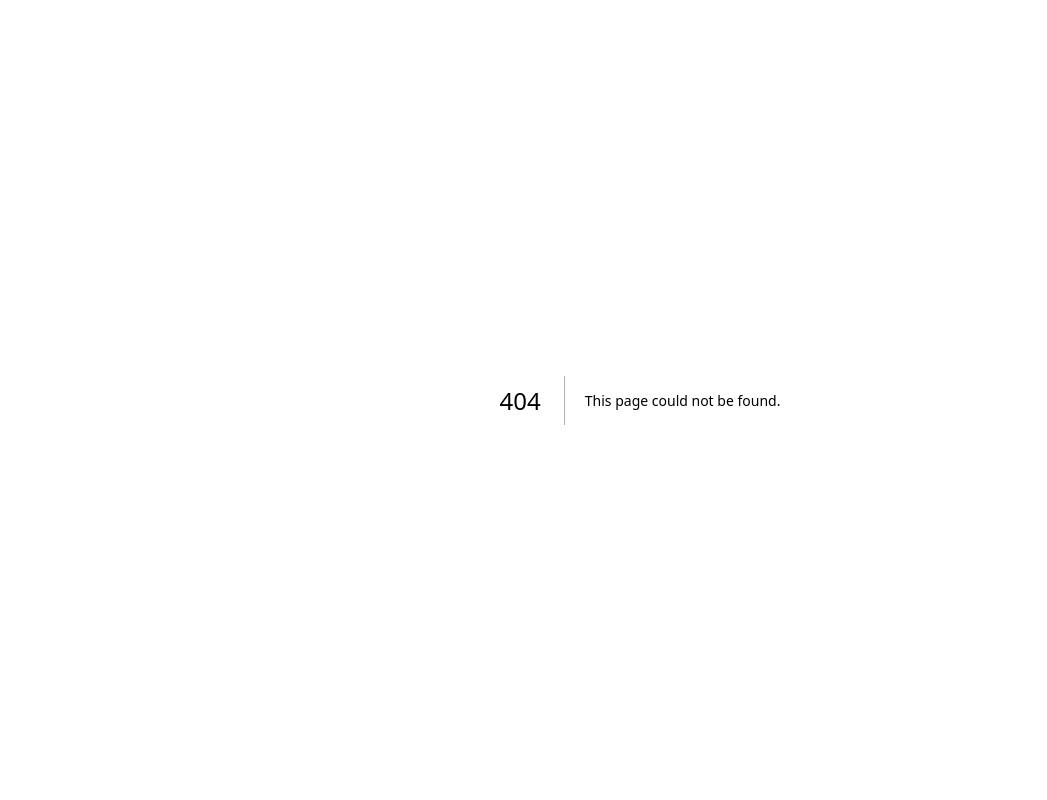
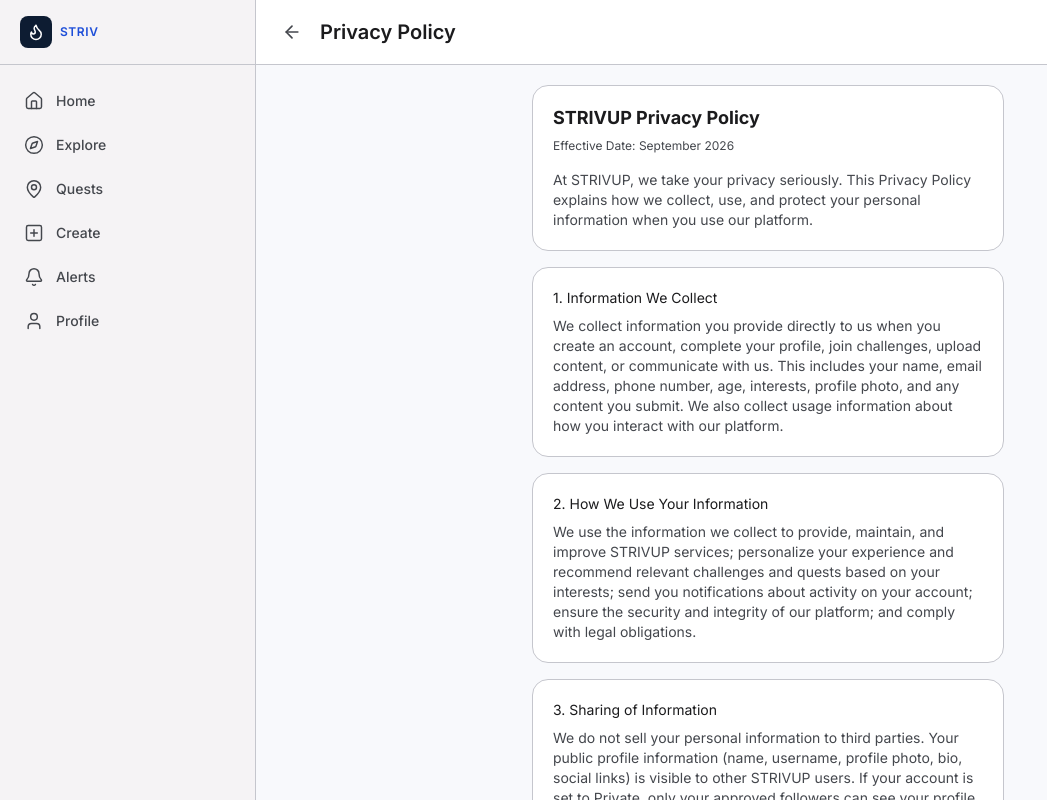
Before and after one commit to Aditya-tech18/StrivUp, a Next.js app: page /settings/privacy-policy in a window 1280 px wide. Before the commit this address had no page. Shown: the top 800 px of the page, without its empty margins (0-1047 px from the left). Built offline with nearby package versions, Linux system fonts and the light colour scheme; no server answers.

Commit message:
feat(settings): privacy policy page

```diff
--- /dev/null
+++ b/src/app/(app)/settings/privacy-policy/page.tsx
@@ -0,0 +1,86 @@
+"use client";
+
+import { useRouter } from "next/navigation";
+import { ArrowLeft } from "lucide-react";
+
+const SECTIONS = [
+  {
+    title: "1. Information We Collect",
+    content: "We collect information you provide directly to us when you create an account, complete your profile, join challenges, upload content, or communicate with us. This includes your name, email address, phone number, age, interests, profile photo, and any content you submit. We also collect usage information about how you interact with our platform.",
+  },
+  {
+    title: "2. How We Use Your Information",
+    content: "We use the information we collect to provide, maintain, and improve STRIVUP services; personalize your experience and recommend relevant challenges and quests based on your interests; send you notifications about activity on your account; ensure the security and integrity of our platform; and comply with legal obligations.",
+  },
+  {
+    title: "3. Sharing of Information",
+    content: "We do not sell your personal information to third parties. Your public profile information (name, username, profile photo, bio, social links) is visible to other STRIVUP users. If your account is set to Private, only your approved followers can see your profile and activity. We may share information with service providers who assist in operating our platform, subject to confidentiality agreements.",
+  },
+  {
+    title: "4. Data Storage & Security",
+    content: "Your data is stored securely using Supabase infrastructure with Row Level Security (RLS) policies that ensure users can only access their own private data. We use industry-standard encryption for data in transit and at rest. Profile photos are stored in secure cloud storage buckets accessible only by the account owner.",
+  },
+  {
+    title: "5. Your Rights",
+    content: "You have the right to access, update, or delete your personal information at any time through your Account Settings. You may also deactivate your account to temporarily hide your profile while preserving your data. For permanent deletion, use the Delete Account option in Settings. We will process your request in accordance with applicable law.",
+  },
+  {
+    title: "6. Interests & Recommendations",
+    content: "The interests you select in your profile are used to personalize your experience on STRIVUP — including recommending challenges and quests relevant to your goals. This data is stored securely and is used only within the STRIVUP platform for personalization purposes.",
+  },
+  {
+    title: "7. Cookies & Analytics",
+    content: "STRIVUP uses cookies and similar technologies to maintain your session and improve platform functionality. We may use analytics tools to understand how users interact with our platform in aggregate, without identifying individual users.",
+  },
+  {
+    title: "8. Children's Privacy",
+    content: "STRIVUP is not intended for users under the age of 13. We do not knowingly collect personal information from children under 13. If we become aware that we have collected information from a child under 13, we will take steps to delete that information.",
+  },
+  {
+    title: "9. Changes to This Policy",
+    content: "We may update this Privacy Policy from time to time. We will notify you of any significant changes by posting the new policy on this page and updating the effective date. Your continued use of STRIVUP after changes constitutes your acceptance of the updated policy.",
+  },
+  {
+    title: "10. Contact",
+    content: "If you have any questions about this Privacy Policy or how we handle your data, please contact us at strivup.officialteam@gmail.com. We aim to respond to all privacy-related inquiries within 48 hours.",
+  },
+];
+
+export default function PrivacyPolicyPage() {
+  const router = useRouter();
+
+  return (
+    <div className="min-h-screen bg-[#F8F9FC] pb-24">
+      <div className="sticky top-0 z-30 flex items-center gap-3 px-5 py-4 bg-white border-b border-outline-variant">
+        <button onClick={() => router.back()} className="w-8 h-8 flex items-center justify-center text-on-surface-variant hover:text-on-surface">
+          <ArrowLeft size={20} />
+        </button>
+        <h1 className="type-headline-sm text-on-surface font-bold">Privacy Policy</h1>
+      </div>
+
+      <div className="max-w-lg mx-auto px-5 py-5 flex flex-col gap-4">
+        <div className="bg-white rounded-2xl border border-outline-variant p-5">
+          <h2 className="text-[18px] font-bold text-on-surface">STRIVUP Privacy Policy</h2>
+          <p className="text-[12px] text-on-surface-variant mt-1">Effective Date: September 2026</p>
+          <p className="type-body-md text-on-surface-variant mt-3 leading-relaxed">
+            At STRIVUP, we take your privacy seriously. This Privacy Policy explains how we collect, use, and protect your personal information when you use our platform.
+          </p>
+        </div>
+
+        {SECTIONS.map(section => (
+          <div key={section.title} className="bg-white rounded-2xl border border-outline-variant p-5">
+            <h3 className="type-body-md font-bold text-on-surface mb-2">{section.title}</h3>
+            <p className="type-body-md text-on-surface-variant leading-relaxed">{section.content}</p>
+          </div>
+        ))}
+
+        <div className="bg-secondary/5 border border-secondary/20 rounded-2xl p-4 text-center">
+          <p className="type-body-md font-semibold text-on-surface">Questions about your privacy?</p>
+          <a href="mailto:strivup.officialteam@gmail.com" className="text-secondary font-medium type-body-md hover:underline mt-1 block">
+            strivup.officialteam@gmail.com
+          </a>
+        </div>
+      </div>
+    </div>
+  );
+}
```
